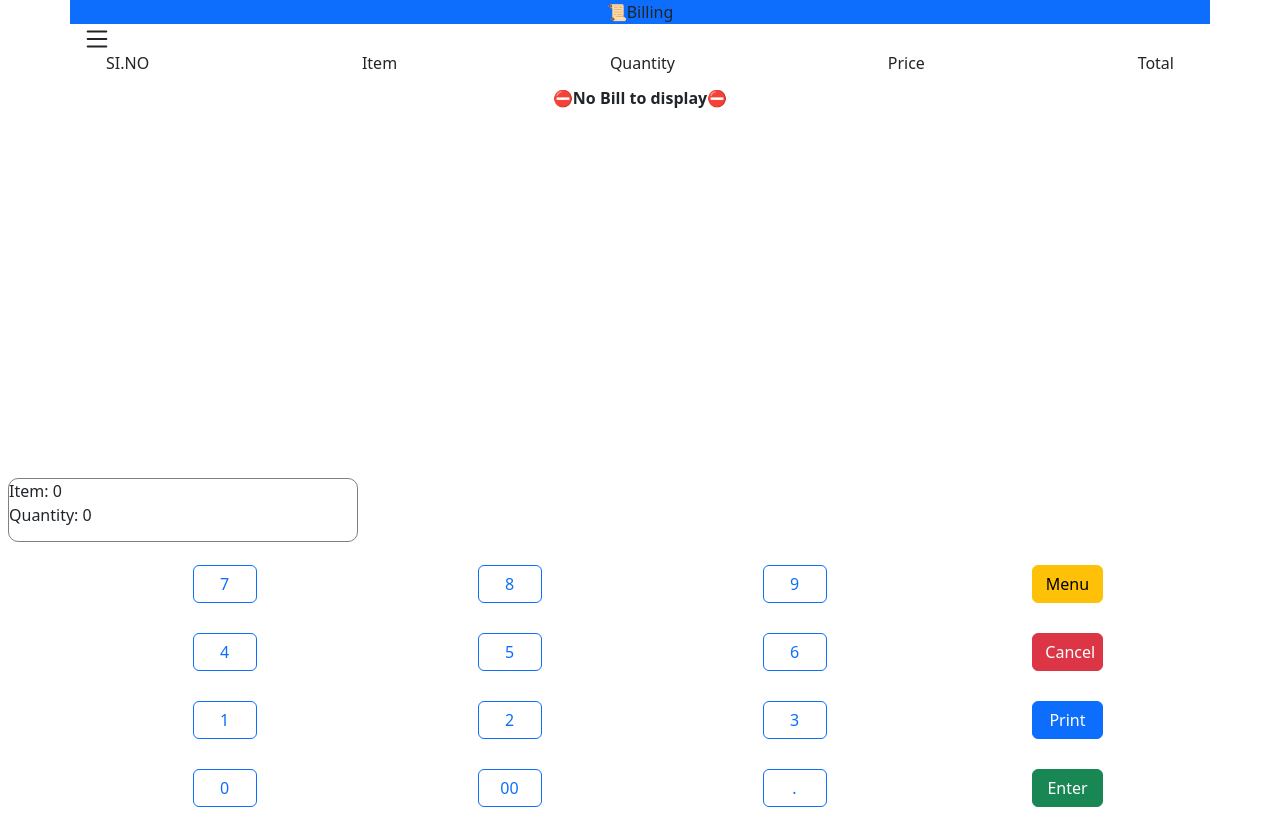
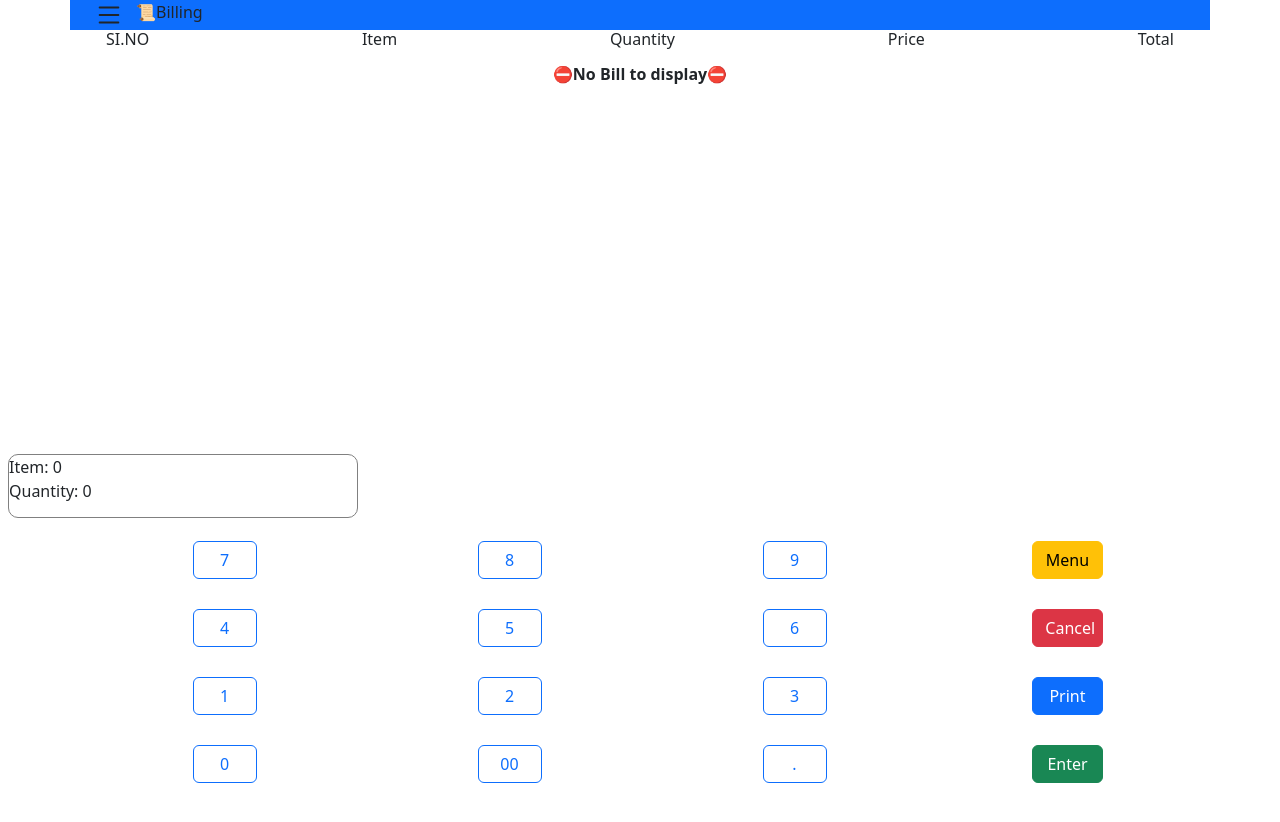
Before and after one commit to gokul-ceo/restuarentmanagement, a React (Create React App) app: page / in a window 1280 px wide. After the commit the page ends 800 px from the top, so only its background shows below. Built offline with nearby package versions, Linux system fonts and the light colour scheme.

Commit message:
made changes

```diff
--- a/src/component/BillAside.jsx
+++ b/src/component/BillAside.jsx
@@ -7,7 +7,7 @@ const style = {
         height:'150px',
         marginLeft:"0",
         position:'absolute',
-        top:'3.5rem',
+        top:'1.8rem',
         left:'0px',
         zIndex:'1',
 
--- a/src/component/Billingkeyboard.jsx
+++ b/src/component/Billingkeyboard.jsx
@@ -79,7 +79,6 @@ export function Billingkeyboard(){
 
 
     return <>
-    <Billheader/>
     <BillitemDisplay value={itemdisplay}/>
     <Billingdisplay value={orderarr} item={itemno} quantity={quantity} />
     <div style={style.keyboard} className="container-sm billingkeyboard text-center fs-1">
--- a/src/component/Header.jsx
+++ b/src/component/Header.jsx
@@ -1,11 +1,13 @@
 import React from "react";
 import 'bootstrap/dist/css/bootstrap.min.css'
 import './billing.css';
+import { Billheader } from "./billingheader";
 
 function Header(){
     return <>
-     <div className="container-sm bg-primary text-center">
-       <span>📜Billing</span>
+     <div className="container-sm bg-primary d-flex  text-center">
+      <span><Billheader/></span>
+       <span style={{textAlign:'center'}}>📜Billing</span>
      </div>
     </>
 }
```
